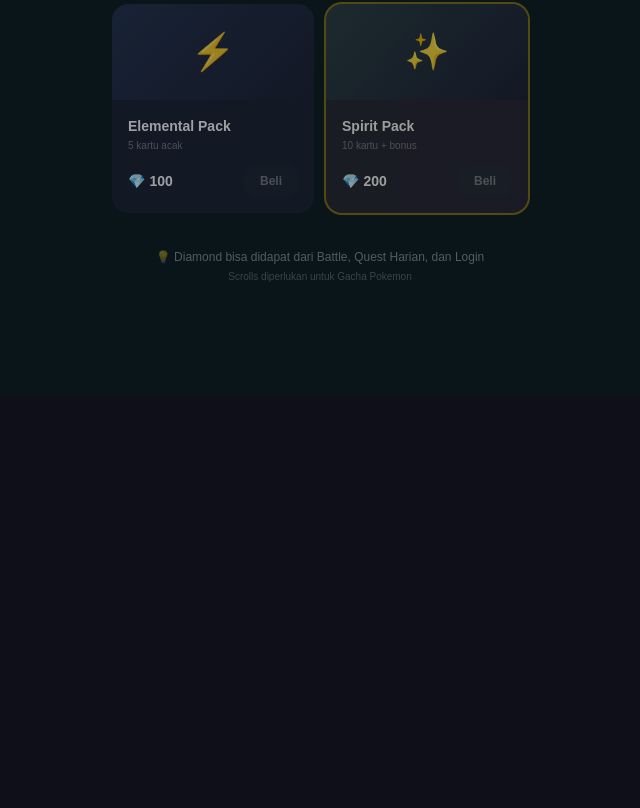
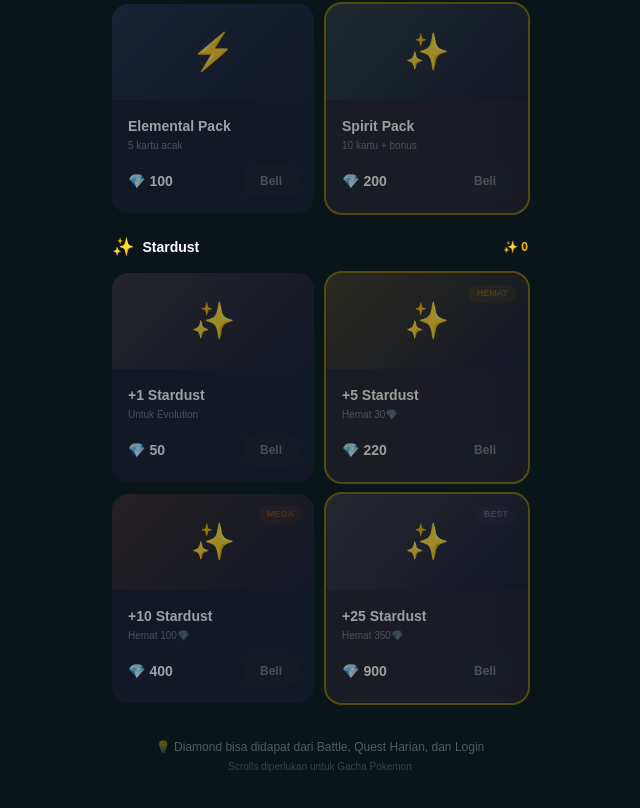
Before and after one commit to tamagoxx/kanjimon, a Next.js app: page /shop in a window 1280 px wide. Shown: the part 1817-2625 px from the top of the page, without its empty margins (320-960 px from the left). Before the commit the page ends 2213 px from the top, so only its background shows below. Built offline with nearby package versions, Linux system fonts and the light colour scheme.

Commit message:
feat(shop): add stardust purchasable with diamonds - +1(50💎), +5(220💎), +10(400💎), +25(900💎)

```diff
--- a/src/app/shop/page.tsx
+++ b/src/app/shop/page.tsx
@@ -314,7 +314,7 @@
 // ============================================================
 export default function ShopPage() {
   const router = useRouter();
-  const { coins, diamonds, energy, scrolls, spendDiamonds, spendCoins, spendEnergy, addEnergy, addScrolls, addDiamonds } = useCollectionStore();
+  const { coins, diamonds, energy, scrolls, stardust, spendDiamonds, spendCoins, spendEnergy, addEnergy, addScrolls, addDiamonds, addStardust } = useCollectionStore();
   const [buying, setBuying] = useState(false);
 
   const handleBuy = (currency: '💎' | '💰' | '⚡', price: number, action: () => void) => {
@@ -497,6 +497,63 @@
           </div>
         </section>
 
+        {/* ✨ Stardust */}
+        <section>
+          <div className="flex items-center justify-between mb-3">
+            <div className="flex items-center gap-2">
+              <span className="text-lg">✨</span>
+              <h2 className="text-sm font-bold text-white">Stardust</h2>
+            </div>
+            <span className="text-xs font-bold text-amber-400">✨ {stardust.toLocaleString()}</span>
+          </div>
+          <div className="grid grid-cols-2 gap-3">
+            <ShopItem
+              name="+1 Stardust"
+              price={50}
+              currency="💎"
+              emoji="✨"
+              description="Untuk Evolution"
+              color="#f0bf63"
+              onBuy={() => handleBuy('💎', 50, () => addStardust(1))}
+            />
+            <ShopItem
+              name="+5 Stardust"
+              price={220}
+              currency="💎"
+              emoji="✨"
+              description="Hemat 30💎"
+              color="#ffd700"
+              tag="HEMAT"
+              tagColor="bg-yellow-500/20 text-yellow-400"
+              onBuy={() => handleBuy('💎', 220, () => addStardust(5))}
+              highlight
+            />
+            <ShopItem
+              name="+10 Stardust"
+              price={400}
+              currency="💎"
+              emoji="✨"
+              description="Hemat 100💎"
+              color="#ff8c00"
+              tag="MEGA"
+              tagColor="bg-orange-500/20 text-orange-400"
+              onBuy={() => handleBuy('💎', 400, () => addStardust(10))}
+            />
+            <ShopItem
+              name="+25 Stardust"
+              price={900}
+              currency="💎"
+              emoji="✨"
+              description="Hemat 350💎"
+              color="#c0c0c0"
+              tag="BEST"
+              tagColor="bg-gray-500/20 text-gray-300"
+              onBuy={() => handleBuy('💎', 900, () => addStardust(25))}
+              highlight
+            />
+          </div>
+        </section>
+
         {/* Info Footer */}
         <div className="text-center py-4 space-y-1">
           <p className="text-xs text-white/30">
```
